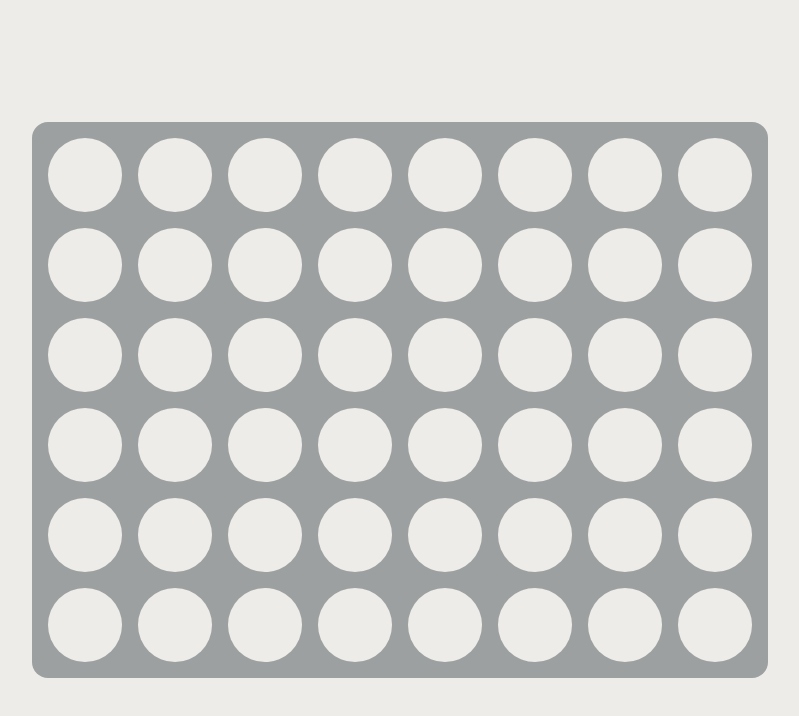
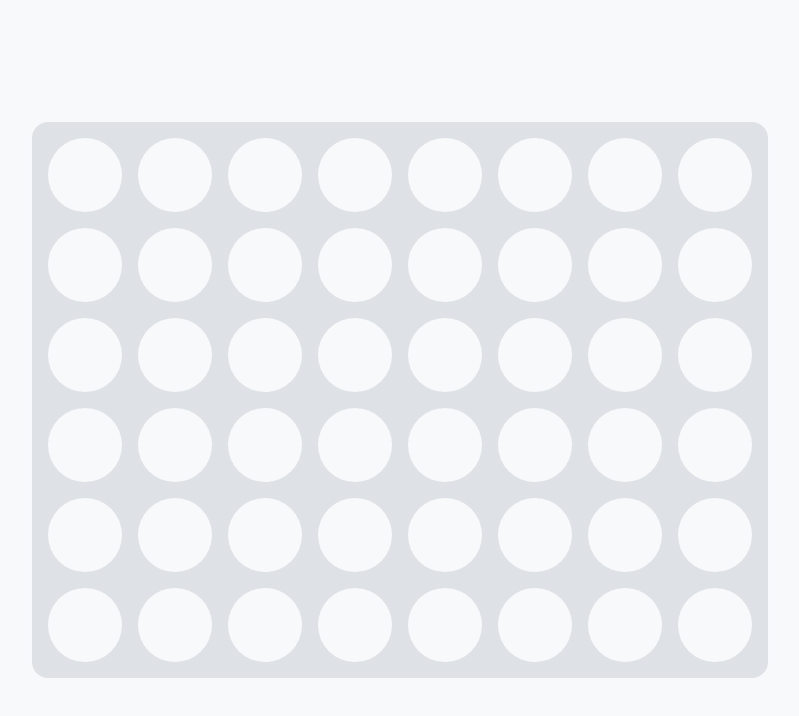
Before and after one commit to JackPonder/react-games, a React (Create React App) app: page / in a window 1280 px wide. Shown: the top 716 px of the page, without its empty margins (240-1039 px from the left). Built offline with nearby package versions, Linux system fonts and the light colour scheme.

Commit message:
added game logic

```diff
--- a/src/App.css
+++ b/src/App.css
@@ -1,7 +1,9 @@
 html {
-  --background-color: #edece8;
-  --foreground-color: #ffffff;
-  --board-color: #9CA0A1;
+  --background-color: #f8f9fa;
+  --foreground-color: #3c3c3c;
+  --board-color: #dee2e6;
+  --player-1-color: #A5BECC;
+  --player-2-color: #243A73;
 }
 
 body {
@@ -36,4 +38,13 @@ body {
   margin: 1vmin;
   background-color: var(--background-color);
   border-radius: 50%;
+  cursor: pointer;
 }
+
+.player-1 {
+  background-color: var(--player-1-color);
+}
+
+.player-2 {
+  background-color: var(--player-2-color);
+}
--- a/src/App.jsx
+++ b/src/App.jsx
@@ -1,10 +1,26 @@
-import './App.css';
+import { useState } from "react";
+import "./App.css";
 
 export default function App() {
+  const [ turn, setTurn ] = useState(1);
+
+  const handleMove = (event) => {
+    let targetSpace = event.target;
+    while (parseInt(targetSpace.id) < 40 && document.getElementById(parseInt(targetSpace.id) + 8).className === "grid-space") {
+      targetSpace = document.getElementById(parseInt(targetSpace.id) + 8);
+    }
+
+    if (targetSpace.className !== "grid-space") return;
+    targetSpace.className = `grid-space player-${turn}`;
+    turn === 1 ? setTurn(2) : setTurn(1);
+  }
+
   return (
     <div className="App">
-      <div className="board">
-        {Array(48).fill().map(() => <div className="grid-space" /> )}
+      <div className="board" id="board">
+        {Array(48).fill().map((_, i) =>
+          <div className="grid-space" id={i} onClick={handleMove} />
+        )}
       </div>
     </div>
   );
```
